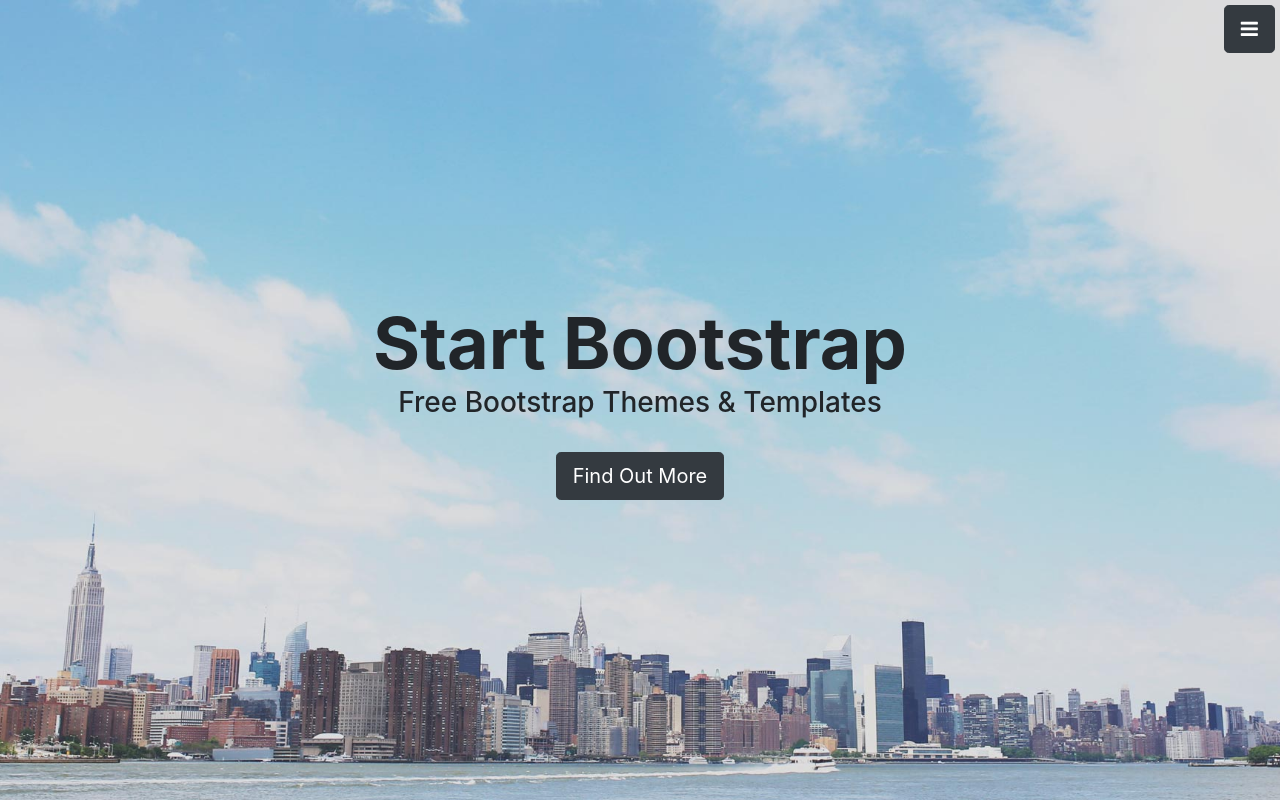
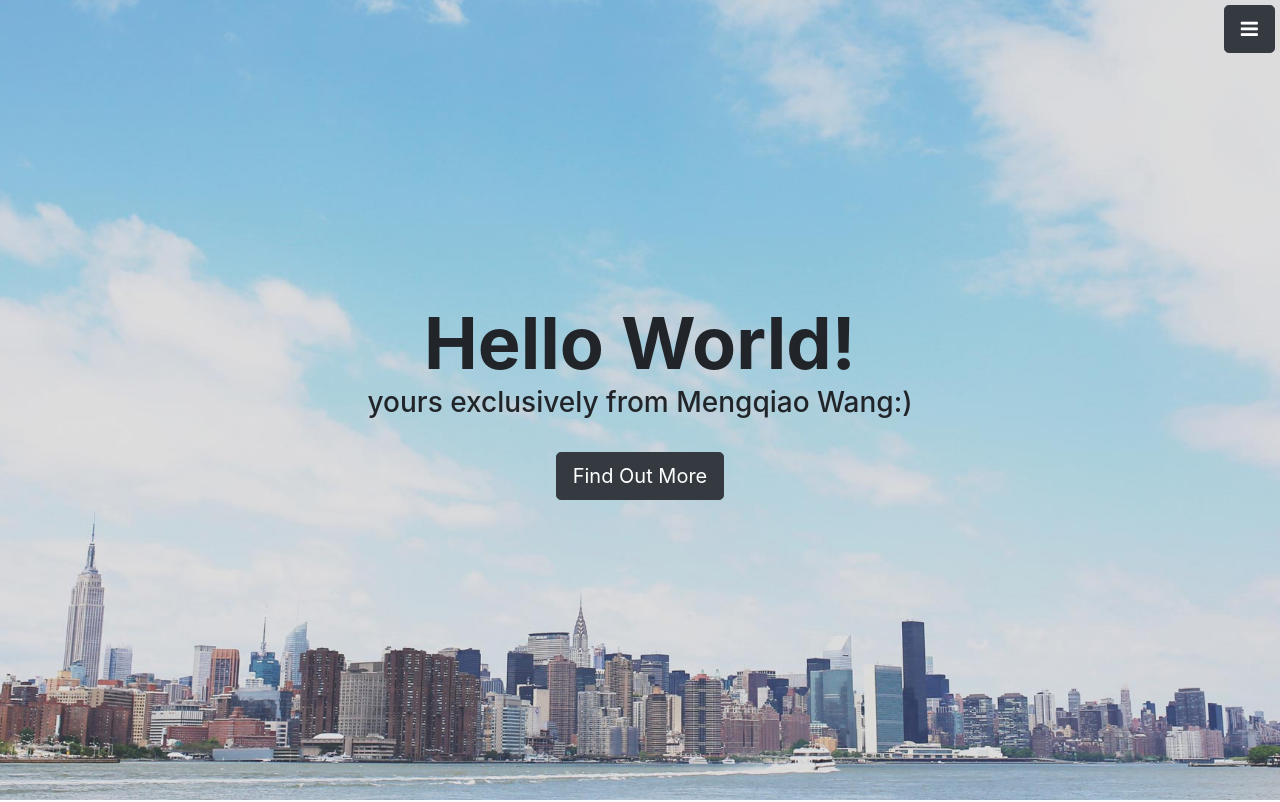
Before and after one commit to mengqiaowang/homepage, a website with bundled scripts: page index.html in a window 1280 px wide. Shown: the top 802 px of the page. Built offline with nearby package versions, Linux system fonts and the light colour scheme.

Commit message:
Change front text

```diff
--- a/index.html
+++ b/index.html
@@ -56,8 +56,8 @@
     <!-- Header -->
     <header class="header" id="top">
       <div class="text-vertical-center">
-        <h1>Start Bootstrap</h1>
-        <h3>Free Bootstrap Themes &amp; Templates</h3>
+        <h1>Hello World!</h1>
+        <h3>yours exclusively from Mengqiao Wang:)</h3>
         <br>
         <a href="#about" class="btn btn-dark btn-lg js-scroll-trigger">Find Out More</a>
       </div>
```
